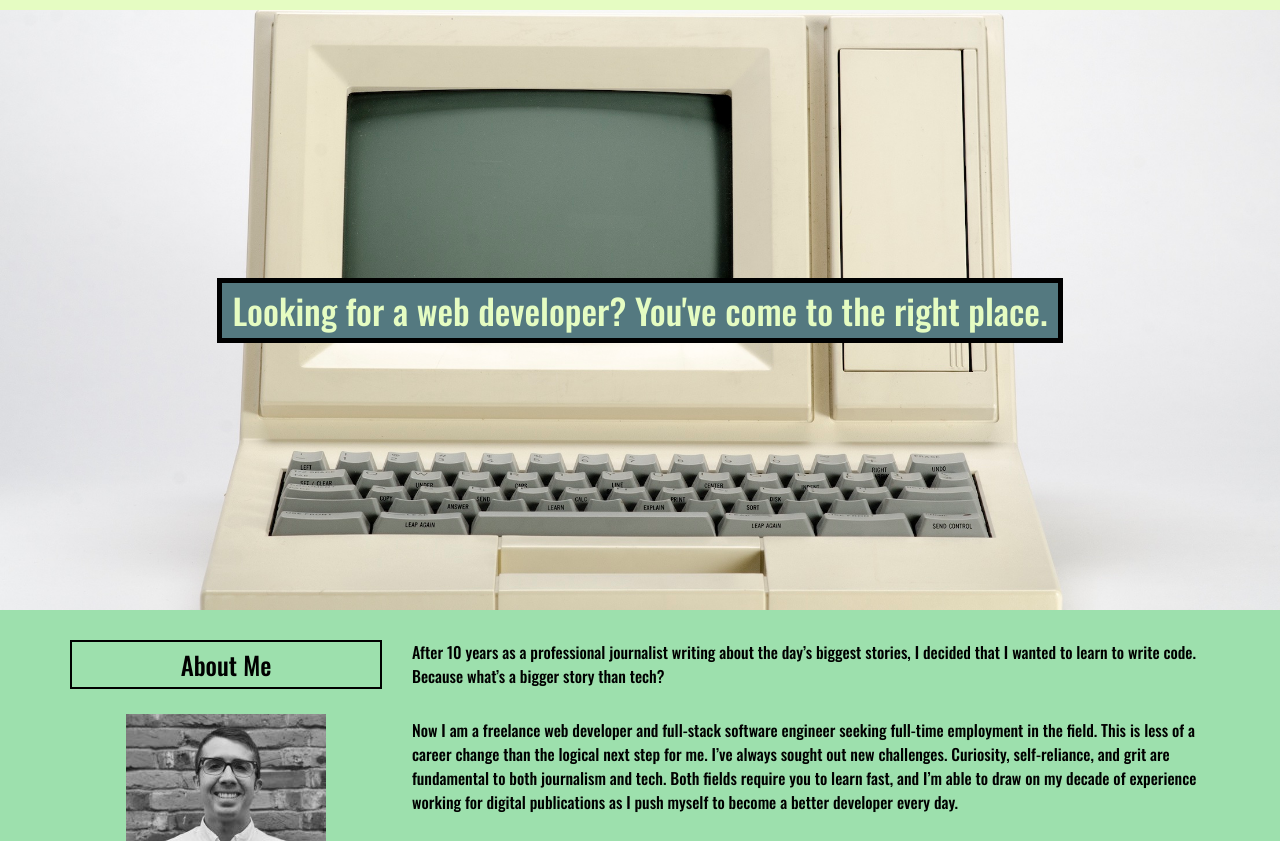
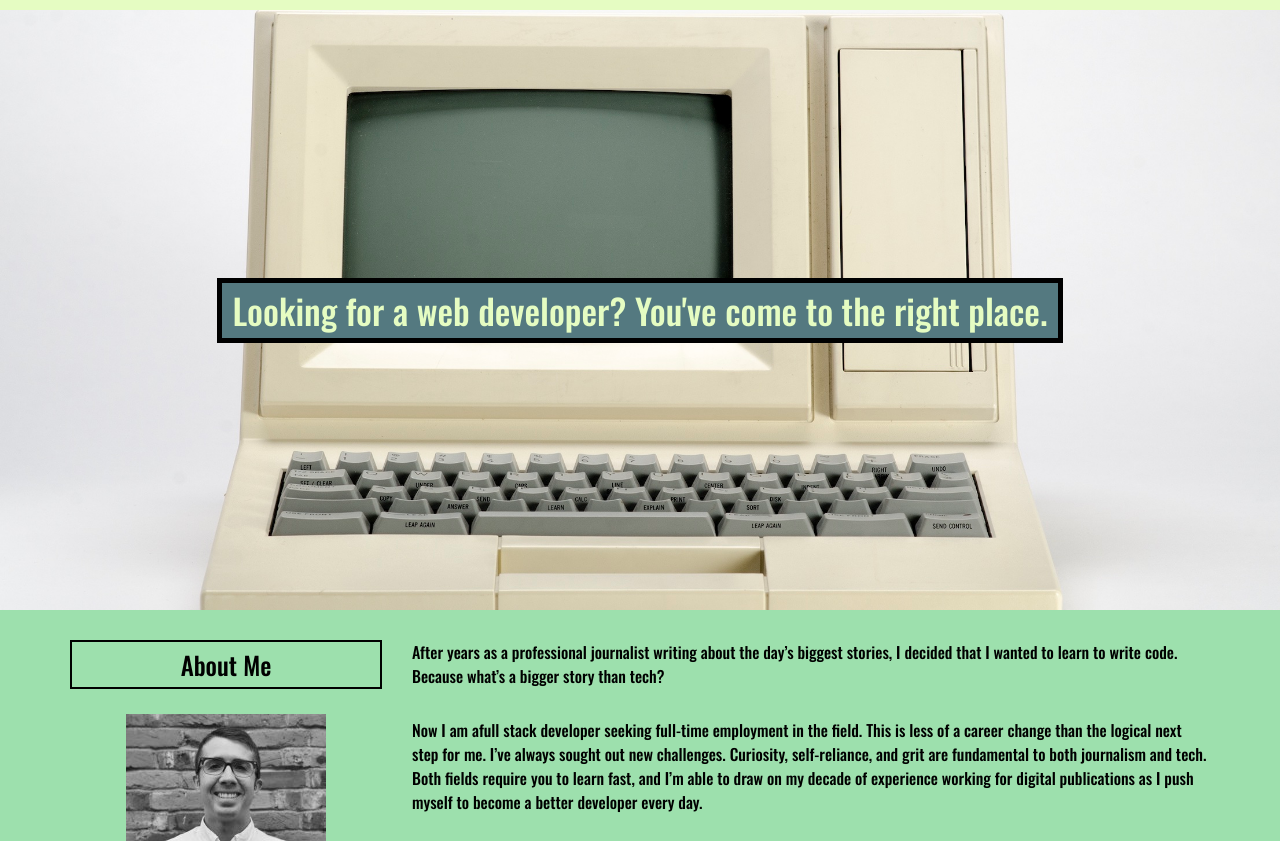
Before and after one commit to alexdmacon/myPortfolio, a plain HTML site: page index.html in a window 1280 px wide. Shown: the part 105-946 px from the top of the page. Drawn offline with nearby package versions, Linux system fonts and the light colour scheme.

Commit message:
tweaked bio

```diff
--- a/index.html
+++ b/index.html
@@ -47,8 +47,8 @@
             <img src="assets/images/me.jpeg"></h2>
           </div>
           <div>
-            <p>After 10 years as a professional journalist writing about the day’s biggest stories, I decided that I wanted to learn to write code. Because what’s a bigger story than tech?</p>
-            <p>Now I am a freelance web developer and full-stack software engineer seeking full-time employment in the field. This is less of a career change than the logical next step for me. I’ve always sought out new challenges. Curiosity, self-reliance, and grit are fundamental to both journalism and tech. Both fields require you to learn fast, and I’m able to draw on my decade of experience working for digital publications as I push myself to become a better developer every day.</p>
+            <p>After years as a professional journalist writing about the day’s biggest stories, I decided that I wanted to learn to write code. Because what’s a bigger story than tech?</p>
+            <p>Now I am afull stack developer seeking full-time employment in the field. This is less of a career change than the logical next step for me. I’ve always sought out new challenges. Curiosity, self-reliance, and grit are fundamental to both journalism and tech. Both fields require you to learn fast, and I’m able to draw on my decade of experience working for digital publications as I push myself to become a better developer every day.</p>
             <p>I have a bachelor’s degree from the University of North Texas and I'm working on a web development certification from Southern Methodist University. I live in Dallas, but am open to remote work. After 8 weeks, I'm skilled in the basics of front-end web development, including writing JavaScript and navigating APIs. By the time I’ll actually be sharing a portfolio with prospective employers, I will also be experienced in programming languages like blah blah blah and experienced in databases and yada yada and good at coding this and that. Just as important, I have the tenacity and drive to figure out new problems. I have a positive, upbeat attitude and embrace collaboration. Oh, and I am well-versed in Googling things.</p>
             <p>In my free time, I love to read, go to the movies, try new restaurants with my wife, and ride my bike all over the city.</p>
             <p>Here you’ll find links to some of my work and to my resume. I hope you’ll take a look around. And don’t hesitate to contact me. I’m easy to reach.</p>
```
